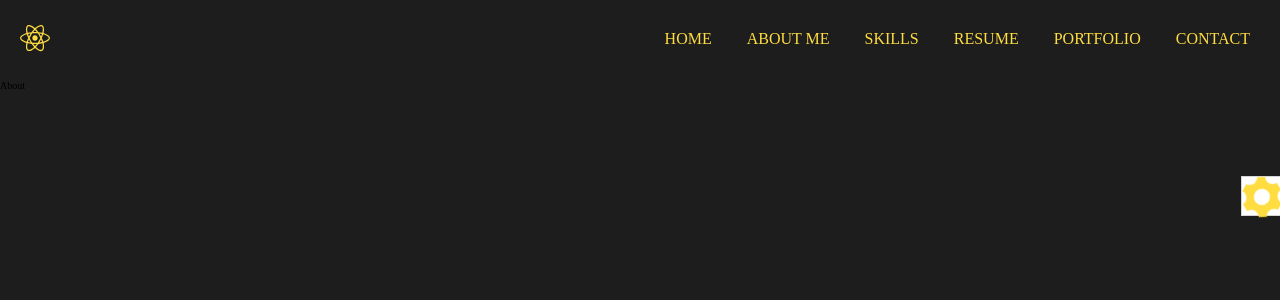
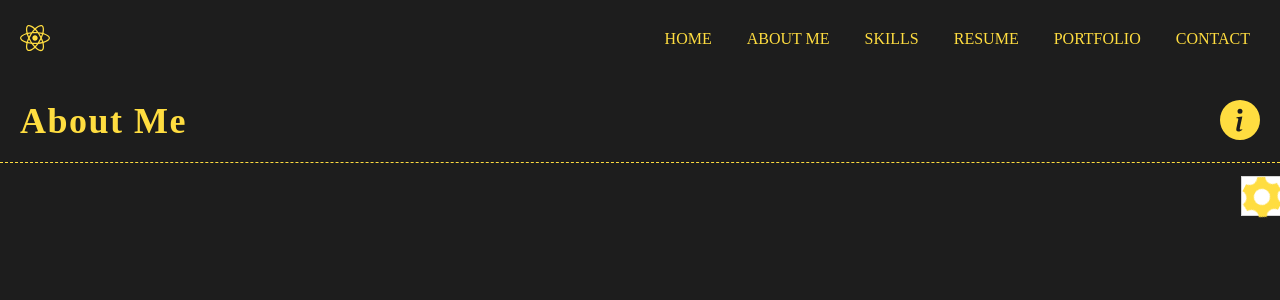
Before and after one commit to omidashouri/ashouri-demo-redux, a React (Create React App) app: page /about in a window 1280 px wide. Shown: the top 300 px of the page. Built offline with nearby package versions, Linux system fonts and the light colour scheme.

Commit message:
CPPW 9. Page Header Section completed : omidashouri : 010218

```diff
--- a/src/components_6portfolioCss/components/pageHeaderContent/index.jsx
+++ b/src/components_6portfolioCss/components/pageHeaderContent/index.jsx
@@ -0,0 +1,14 @@
+import React from "react";
+import './styles.scss'
+const PageHeaderContent = (props) => {
+    const {headerText, icon} = props;
+
+    return (
+        <div className={'wrapper'}>
+            <h2>{headerText}</h2>
+            <span>{icon}</span>
+        </div>
+    )
+}
+
+export default PageHeaderContent;
--- a/src/components_6portfolioCss/components/pageHeaderContent/styles.scss
+++ b/src/components_6portfolioCss/components/pageHeaderContent/styles.scss
@@ -0,0 +1,24 @@
+.wrapper{
+  display: flex;
+  align-items: center;
+  padding: 20px;
+  border-bottom: 1px dashed var(--selected-theme-main-color);
+
+  h2 {
+    font-size: 36px;
+    font-weight: 700;
+    letter-spacing: 1.5px;
+    line-height: 1rem;
+    text-transform: capitalize;
+    color: var(--selected-theme-main-color);
+    position: relative;
+    display: flex;
+    flex: 1;
+  }
+
+  span{
+    svg{
+      color: var(--selected-theme-main-color);
+    }
+  }
+}
--- a/src/components_6portfolioCss/containers/about/index.jsx
+++ b/src/components_6portfolioCss/containers/about/index.jsx
@@ -1,11 +1,15 @@
 import React from "react";
+import PageHeaderContent from "../../components/pageHeaderContent";
+import {BsInfoCircleFill} from 'react-icons/bs'
 
-
-const About = ()=>{
-    return(
-        <div>
-            About
-        </div>
+const About = () => {
+    return (
+        <section className={'about'} id={'about'}>
+            <PageHeaderContent
+                headerText={'About Me'}
+                icon={<BsInfoCircleFill size={40}/>}
+            />
+        </section>
     )
 }
 
```
